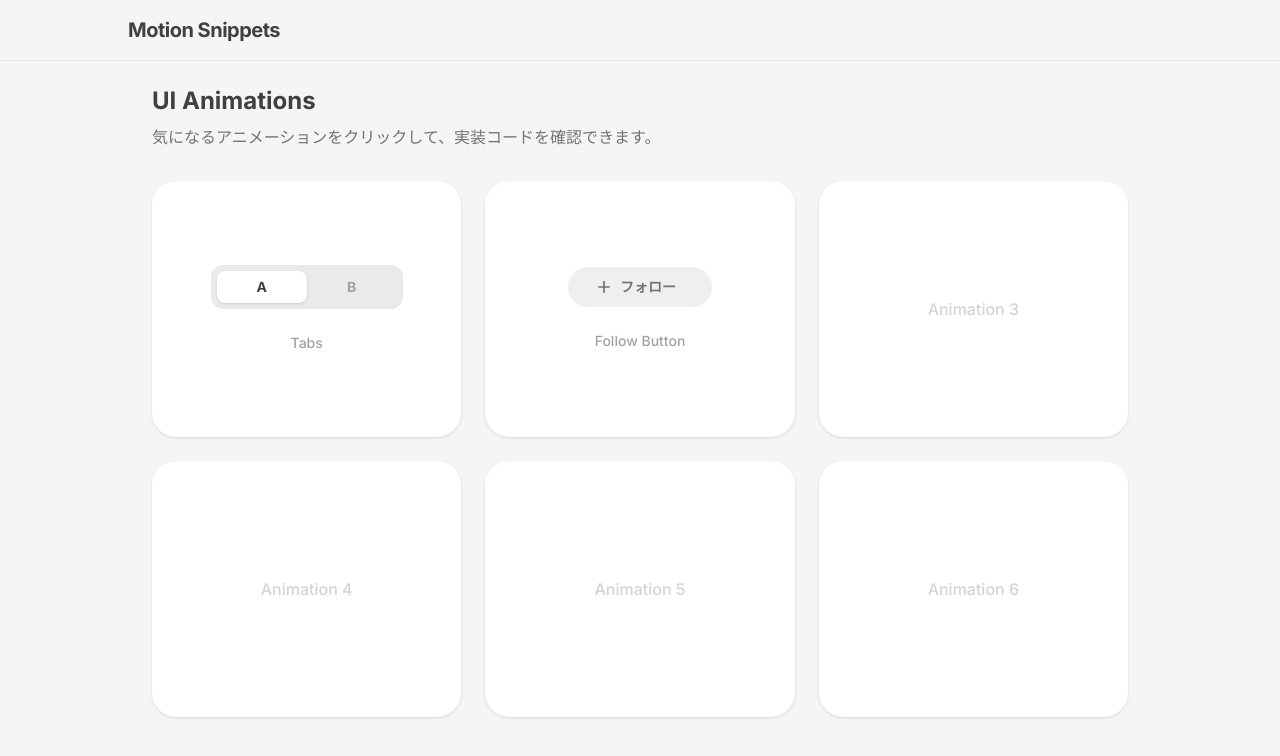
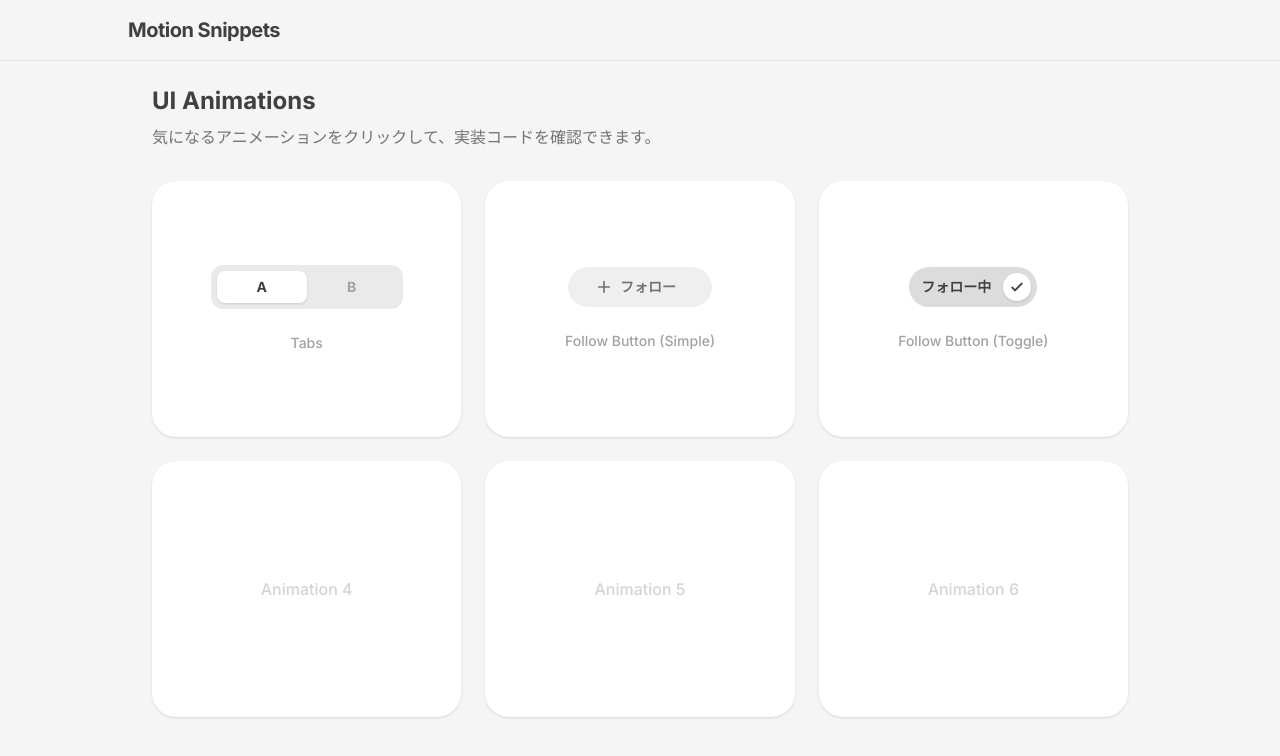
Before and after one commit to Yo-kan1/motion-snippets, a Next.js app: page / in a window 1280 px wide. Shown: the top 756 px of the page. Built offline with nearby package versions, Linux system fonts and the light colour scheme.

Commit message:
feat: 3つ目のアニメーションとしてトグル式のフォローボタンを追加

```diff
--- a/app/page.tsx
+++ b/app/page.tsx
@@ -1,8 +1,9 @@
 import TabAnimation from "@/components/TabAnimation";
 import FollowButtonAnimation from "@/components/FollowButtonAnimation";
+import ToggleFollowButton from "@/components/ToggleFollowButton";
 
 export default function Home() {
-  const placeholders = [3, 4, 5, 6];
+  const placeholders = [4, 5, 6];
 
   return (
     <div className="space-y-8">
@@ -22,7 +23,12 @@ export default function Home() {
 
         <div className="bg-white rounded-3xl shadow-sm h-64 flex flex-col items-center justify-center hover:shadow-md transition-all cursor-pointer">
           <FollowButtonAnimation autoPlay={true} />
-          <span className="mt-6 text-sm text-neutral-400 font-medium">Follow Button</span>
+          <span className="mt-6 text-sm text-neutral-400 font-medium">Follow Button (Simple)</span>
+        </div>
+
+        <div className="bg-white rounded-3xl shadow-sm h-64 flex flex-col items-center justify-center hover:shadow-md transition-all cursor-pointer">
+          <ToggleFollowButton autoPlay={true} />
+          <span className="mt-6 text-sm text-neutral-400 font-medium">Follow Button (Toggle)</span>
         </div>
 
         {placeholders.map((i) => (
--- /dev/null
+++ b/components/ToggleFollowButton.tsx
@@ -0,0 +1,55 @@
+"use client";
+import { useState, useEffect } from "react";
+
+export default function ToggleFollowButton({ autoPlay = false }: { autoPlay?: boolean }) {
+    const [isFollowing, setIsFollowing] = useState(false);
+
+    useEffect(() => {
+        if (!autoPlay) return;
+        const interval = setInterval(() => {
+            setIsFollowing((prev) => !prev);
+        }, 3000); // 少し長めに3秒間隔で切り替え
+        return () => clearInterval(interval);
+    }, [autoPlay]);
+
+    return (
+        <button
+            onClick={() => setIsFollowing(!isFollowing)}
+            className={`relative flex items-center h-10 px-1.5 rounded-full text-sm font-bold transition-colors duration-300 w-32 overflow-hidden ${isFollowing
+                ? "bg-neutral-300/80 text-neutral-700"
+                : "bg-neutral-200/60 text-neutral-500 hover:bg-neutral-200/80"
+                }`}
+        >
+            <div
+                className={`absolute z-10 w-7 h-7 bg-white rounded-full shadow-sm flex items-center justify-center transition-transform duration-500 ease-[cubic-bezier(0.4,0,0.2,1)] ${isFollowing ? "translate-x-[88px]" : "translate-x-0"
+                    }`}
+            >
+                <div className="relative w-full h-full flex items-center justify-center">
+
+                    <svg
+                        className={`absolute w-4 h-4 text-neutral-500 transition-all duration-300 transform origin-center ${isFollowing ? "opacity-0 scale-50 rotate-90" : "opacity-100 scale-100 rotate-0"
+                            }`}
+                        fill="none" viewBox="0 0 24 24" stroke="currentColor" strokeWidth={3}
+                    >
+                        <path strokeLinecap="round" strokeLinejoin="round" d="M12 4v16m8-8H4" />
+                    </svg>
+
+                    <svg
+                        className={`absolute w-4 h-4 text-neutral-700 transition-all duration-300 transform origin-center ${isFollowing ? "opacity-100 scale-100 rotate-0" : "opacity-0 scale-50 -rotate-90"
+                            }`}
+                        fill="none" viewBox="0 0 24 24" stroke="currentColor" strokeWidth={3}
+                    >
+                        <path strokeLinecap="round" strokeLinejoin="round" d="M5 13l4 4L19 7" />
+                    </svg>
+                </div>
+            </div>
+
+            <span className={`absolute left-3 transition-opacity duration-300 ${isFollowing ? "opacity-100" : "opacity-0"}`}>
+                フォロー中
+            </span>
+            <span className={`absolute right-3.5 transition-opacity duration-300 ${isFollowing ? "opacity-0" : "opacity-100"}`}>
+                フォロー
+            </span>
+        </button>
+    );
+}
```
